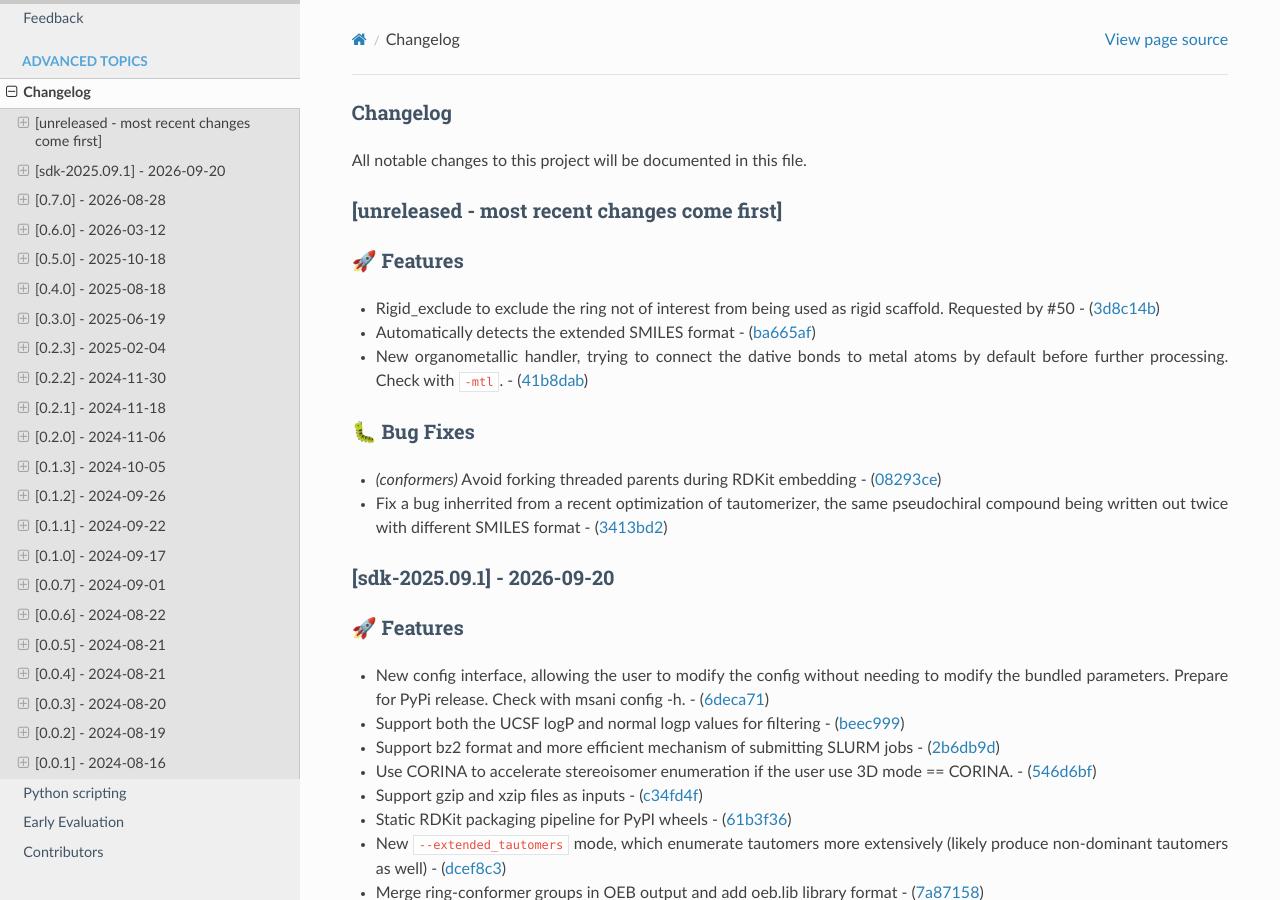
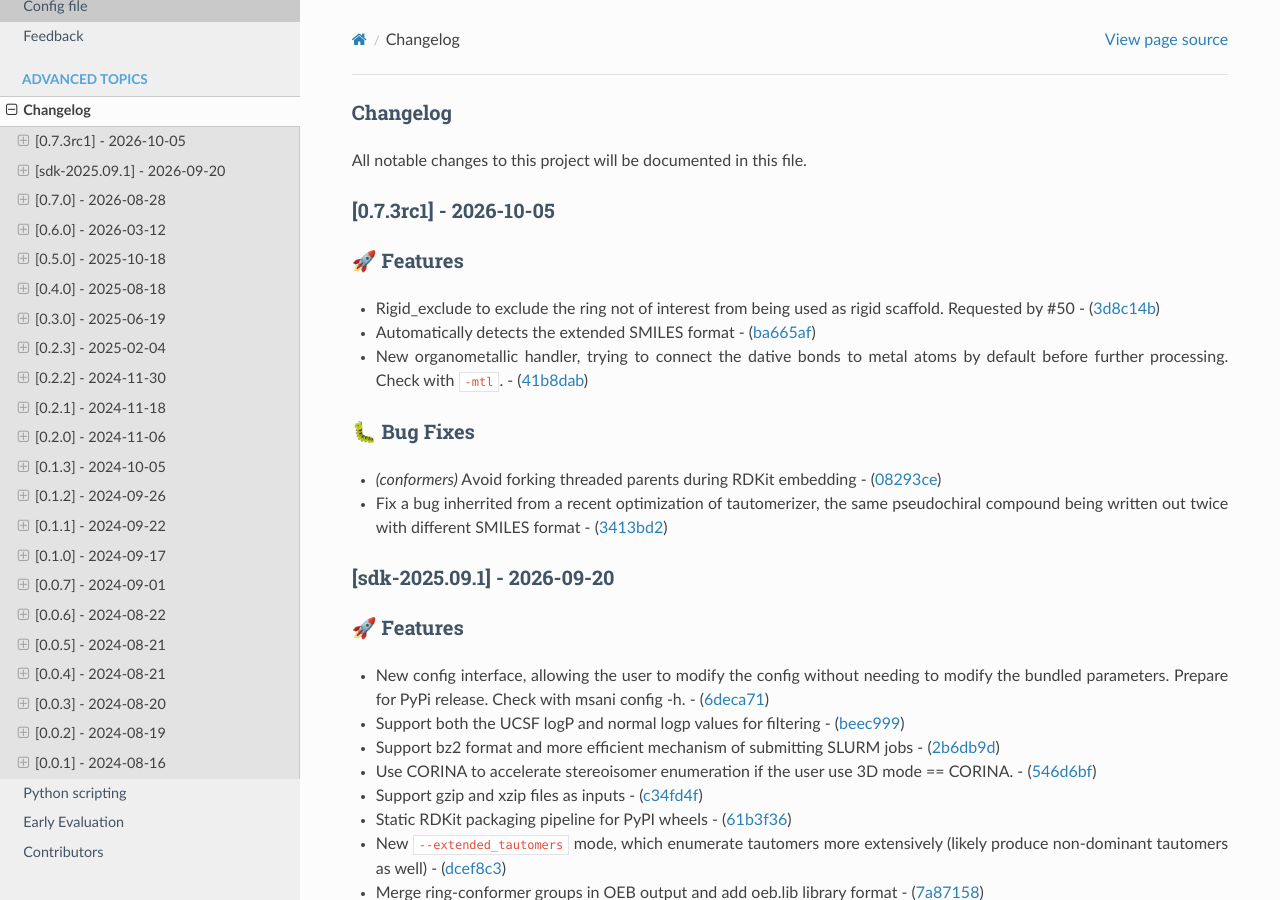
Before and after one commit to phonglam3103/msani-readthedocs, a Sphinx documentation site: the page built from docs/source/changes.rst, in a window 1280 px wide and 900 px high. Built offline with Sphinx 7.4.7 and the Read the Docs theme 3.1.0, drawn with Linux system fonts in a browser that asks for light colours; formulas are drawn with MathJax 3.

Commit message:
Update changes.rst from the software repository

```diff
--- a/docs/source/changes.rst
+++ b/docs/source/changes.rst
@@ -3,8 +3,8 @@ Changelog
 
 All notable changes to this project will be documented in this file.
 
-[unreleased - most recent changes come first]
----------------------------------------------
+[0.7.3rc1] - 2026-10-05
+-----------------------
 
 🚀 Features
 ~~~~~~~~~~~
```
